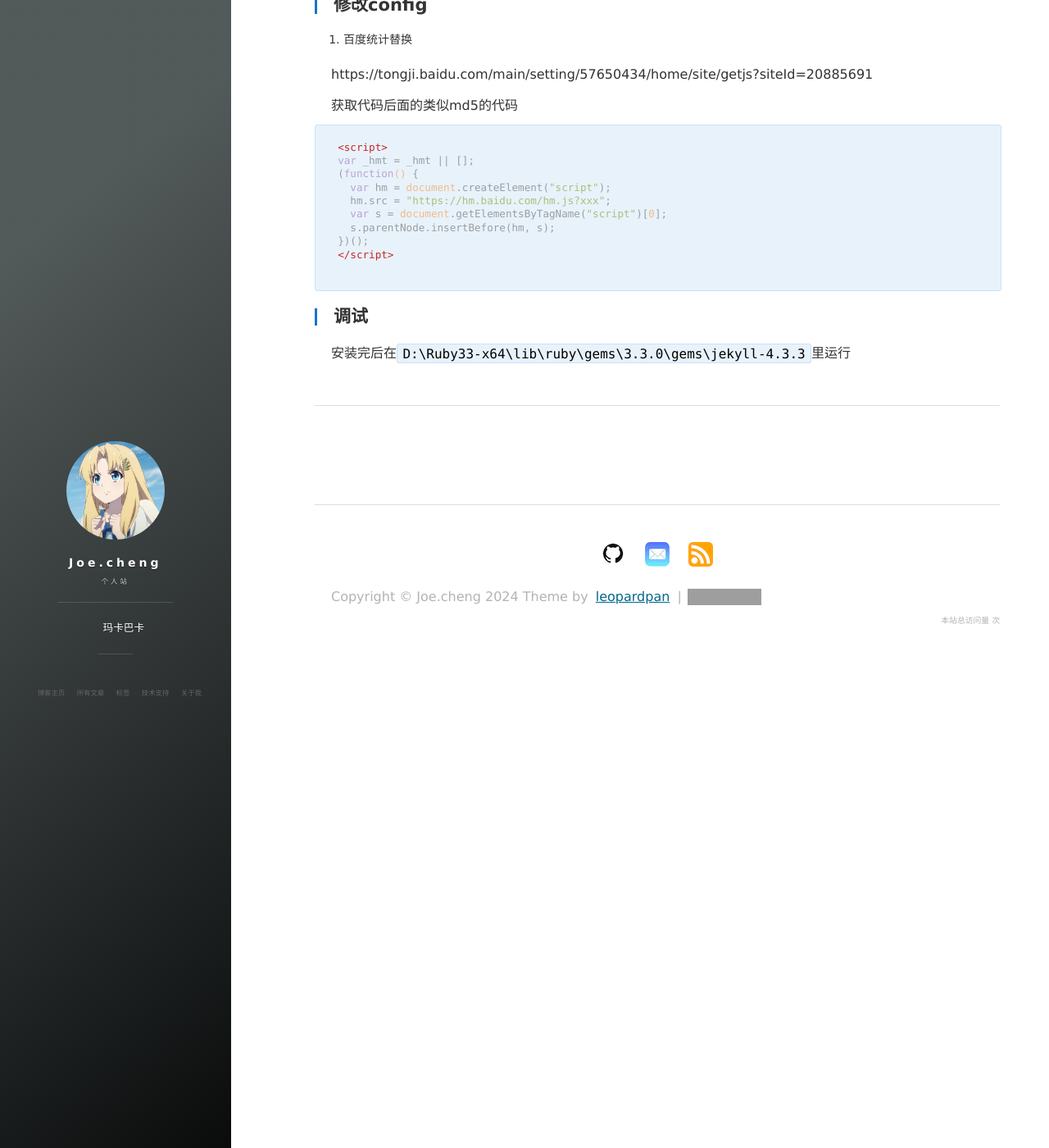
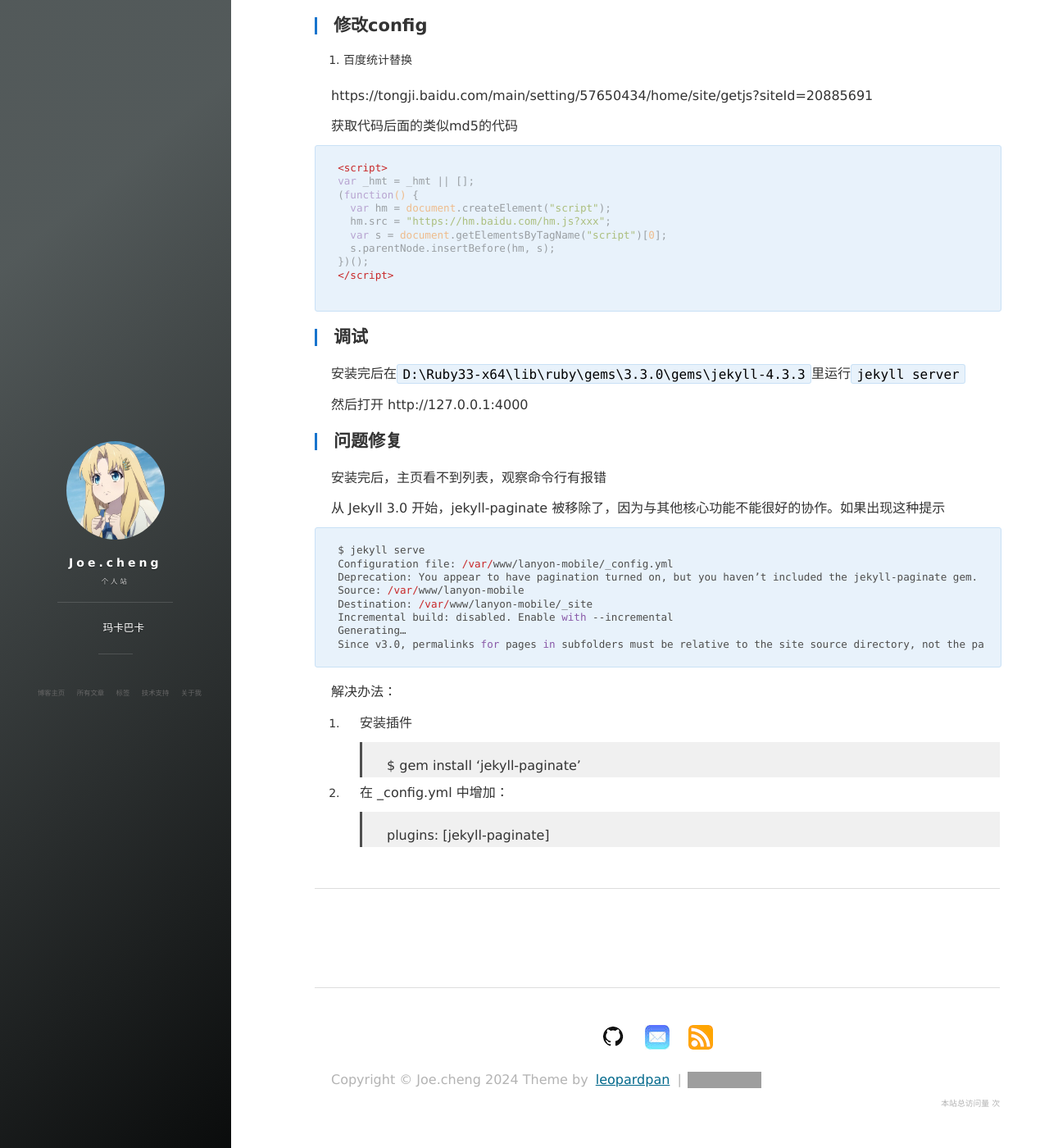
Before and after one commit to chengzongxin/chengzongxin.github.io, a Jekyll site: the page built from _posts/2024-8-7-jekyll搭建个人博客.md, in a window 1280 px wide and 1400 px high, scrolled down 721 px. Shown: the whole window at 82% size. Built offline with Jekyll 4.4.1, drawn with Linux system fonts in a browser that asks for light colours; nearby versions of some CDN libraries; comment, search, counter and statistics services are not loaded; grey boxes are pictures that could not be loaded.

Commit message:
paginate plugin

````diff
--- a/_config.yml
+++ b/_config.yml
@@ -75,3 +75,4 @@ nav:
 gems: [jekyll-paginate,jekyll-sitemap]
 paginate: 20
 paginate_path: "page/:num/"
+plugins: [jekyll-paginate]
--- a/_posts/2024-8-7-jekyll搭建个人博客.md
+++ b/_posts/2024-8-7-jekyll搭建个人博客.md
@@ -47,4 +47,33 @@ var _hmt = _hmt || [];
 
 ## 调试
 
-安装完后在`D:\Ruby33-x64\lib\ruby\gems\3.3.0\gems\jekyll-4.3.3`里运行
+安装完后在`D:\Ruby33-x64\lib\ruby\gems\3.3.0\gems\jekyll-4.3.3`里运行`jekyll server`
+
+然后打开 http://127.0.0.1:4000
+
+## 问题修复
+
+安装完后，主页看不到列表，观察命令行有报错
+
+从 Jekyll 3.0 开始，jekyll-paginate 被移除了，因为与其他核心功能不能很好的协作。如果出现这种提示
+
+```
+$ jekyll serve
+Configuration file: /var/www/lanyon-mobile/_config.yml
+Deprecation: You appear to have pagination turned on, but you haven’t included the jekyll-paginate gem. Ensure you have plugins: [jekyll-paginate] in your configuration file.
+Source: /var/www/lanyon-mobile
+Destination: /var/www/lanyon-mobile/_site
+Incremental build: disabled. Enable with --incremental
+Generating…
+Since v3.0, permalinks for pages in subfolders must be relative to the site source directory, not the parent directory. Check https://jekyllrb.com/docs/upgrading/ for more info.
+```
+
+解决办法：
+
+1. 安装插件
+
+   > $ gem install ‘jekyll-paginate’
+
+2. 在 _config.yml 中增加：
+
+   > plugins: [jekyll-paginate]
````
